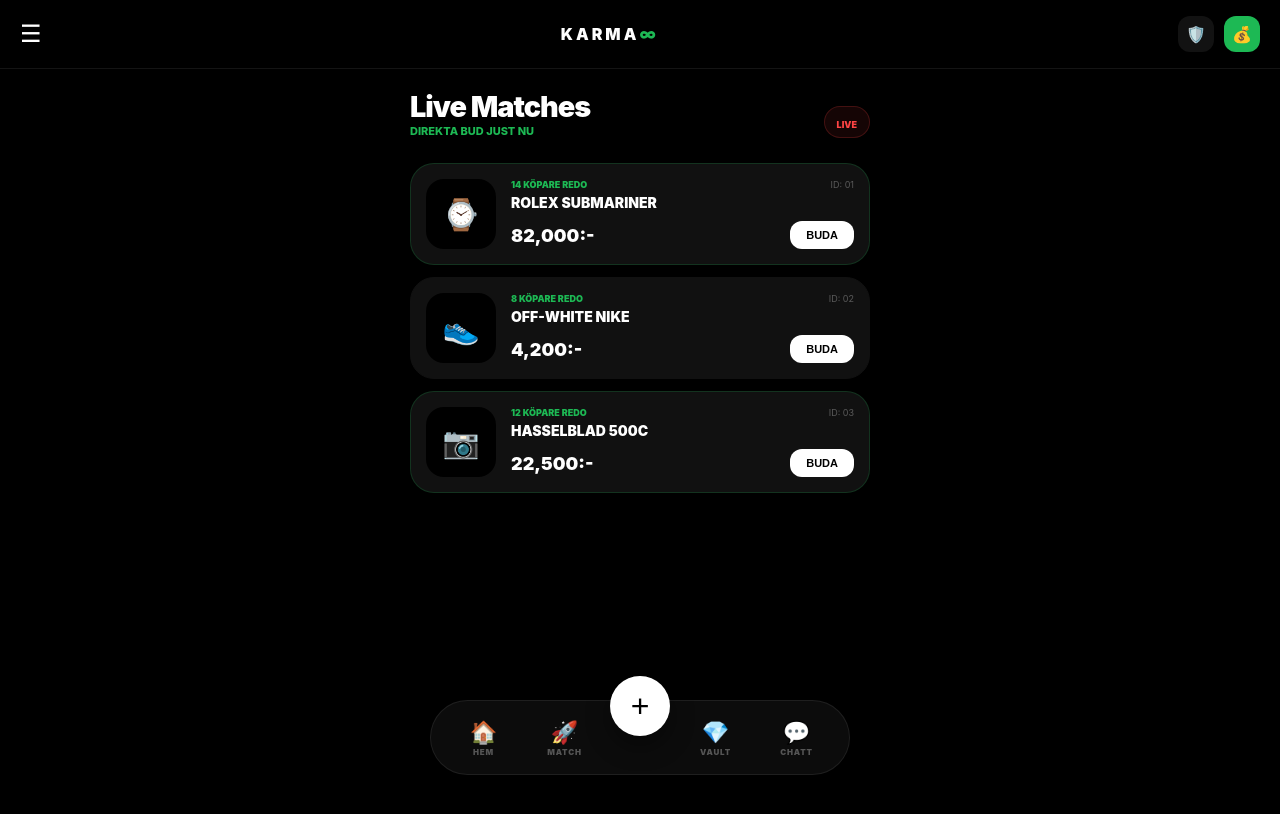
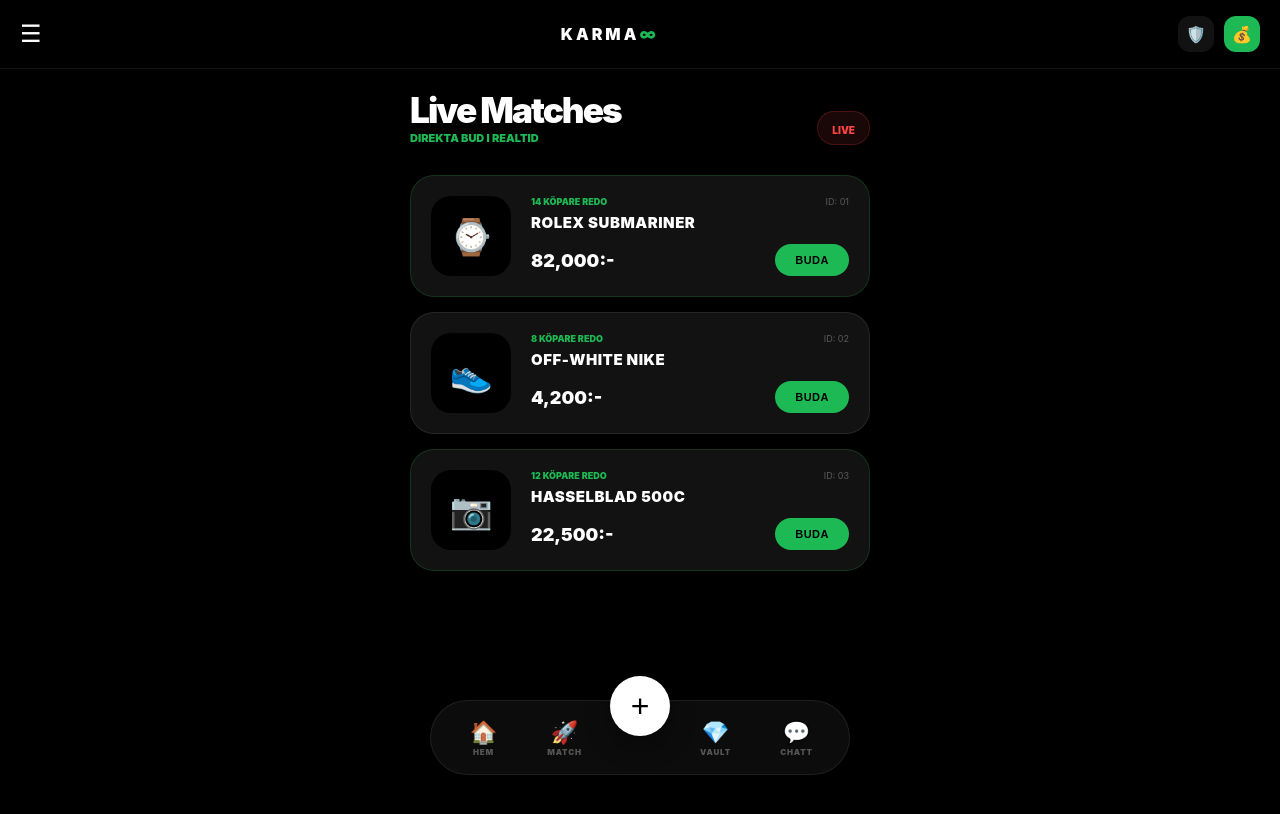
Before and after one commit to gascheckking/marketbeg-appGem, a Next.js app: page /auctions in a window 1280 px wide. Shown: the top 814 px of the page. Built offline with nearby package versions, Linux system fonts and the light colour scheme.

Commit message:
Update page.tsx

```diff
--- a/app/auctions/page.tsx
+++ b/app/auctions/page.tsx
@@ -11,36 +11,35 @@ export default function Auctions() {
 
   return (
     <div className="page-wrapper">
-      <header style={{ marginBottom: '25px', display: 'flex', justifyContent: 'space-between', alignItems: 'flex-end' }}>
+      <header style={{ marginBottom: '30px', display: 'flex', justifyContent: 'space-between', alignItems: 'flex-end' }}>
         <div>
-          <h1 style={{ fontSize: '1.8rem', fontWeight: 900, letterSpacing: '-1px' }}>Live Matches</h1>
-          <p style={{ fontSize: '11px', fontWeight: 800, color: '#1DB954' }}>DIREKTA BUD JUST NU</p>
+          <h1 style={{ fontSize: '2.2rem', fontWeight: 900, letterSpacing: '-2px' }}>Live Matches</h1>
+          <p style={{ fontSize: '11px', fontWeight: 900, color: 'var(--karma-green)' }}>DIREKTA BUD I REALTID</p>
         </div>
-        <div style={{ padding: '5px 12px', background: '#ff444415', borderRadius: '20px', border: '1px solid #ff444433' }}>
-          <span style={{ color: '#ff4444', fontSize: '9px', fontWeight: 900 }}>LIVE</span>
+        <div style={{ padding: '6px 14px', background: 'rgba(255,68,68,0.1)', borderRadius: '20px', border: '1px solid rgba(255,68,68,0.2)' }}>
+          <span style={{ color: '#ff4444', fontSize: '10px', fontWeight: 900 }}>LIVE</span>
         </div>
       </header>
 
-      <div style={{ display: 'flex', flexDirection: 'column', gap: '12px' }}>
+      <div style={{ display: 'flex', flexDirection: 'column', gap: '15px' }}>
         {auctions.map(a => (
-          <div key={a.id} style={{
-            background: '#111', borderRadius: '24px', padding: '15px',
-            display: 'flex', gap: '15px', alignItems: 'center',
-            border: a.hot ? '1px solid #1DB95433' : '1px solid #111'
+          <div key={a.id} className="card" style={{
+            display: 'flex', gap: '20px', alignItems: 'center',
+            border: a.hot ? '1px solid rgba(29, 185, 84, 0.2)' : '1px solid var(--border)'
           }}>
-            <div style={{ width: '70px', height: '70px', background: '#000', borderRadius: '18px', display: 'flex', alignItems: 'center', justifyContent: 'center', fontSize: '30px' }}>
+            <div style={{ width: '80px', height: '80px', background: '#000', borderRadius: '20px', display: 'flex', alignItems: 'center', justifyContent: 'center', fontSize: '35px' }}>
               {a.img}
             </div>
 
             <div style={{ flex: 1 }}>
-              <div style={{ display: 'flex', justifyContent: 'space-between', marginBottom: '4px' }}>
-                <span style={{ fontSize: '9px', fontWeight: 900, color: '#1DB954' }}>{a.buyers} KÖPARE REDO</span>
+              <div style={{ display: 'flex', justifyContent: 'space-between', marginBottom: '6px' }}>
+                <span style={{ fontSize: '9px', fontWeight: 900, color: 'var(--karma-green)' }}>{a.buyers} KÖPARE REDO</span>
                 <span style={{ fontSize: '9px', opacity: 0.3 }}>ID: 0{a.id}</span>
               </div>
-              <h3 style={{ fontSize: '14px', fontWeight: 900, margin: '0 0 10px 0' }}>{a.name.toUpperCase()}</h3>
+              <h3 style={{ fontSize: '15px', fontWeight: 900, margin: '0 0 12px 0', letterSpacing: '0.5px' }}>{a.name.toUpperCase()}</h3>
               <div style={{ display: 'flex', justifyContent: 'space-between', alignItems: 'center' }}>
                 <span style={{ fontSize: '18px', fontWeight: 900 }}>{a.price.toLocaleString()}:-</span>
-                <button style={{ background: '#fff', color: '#000', border: 'none', padding: '8px 16px', borderRadius: '12px', fontSize: '11px', fontWeight: 900 }}>BUDA</button>
+                <button className="primary-btn" style={{ width: 'auto', padding: '10px 20px', fontSize: '11px' }}>BUDA</button>
               </div>
             </div>
           </div>
```
